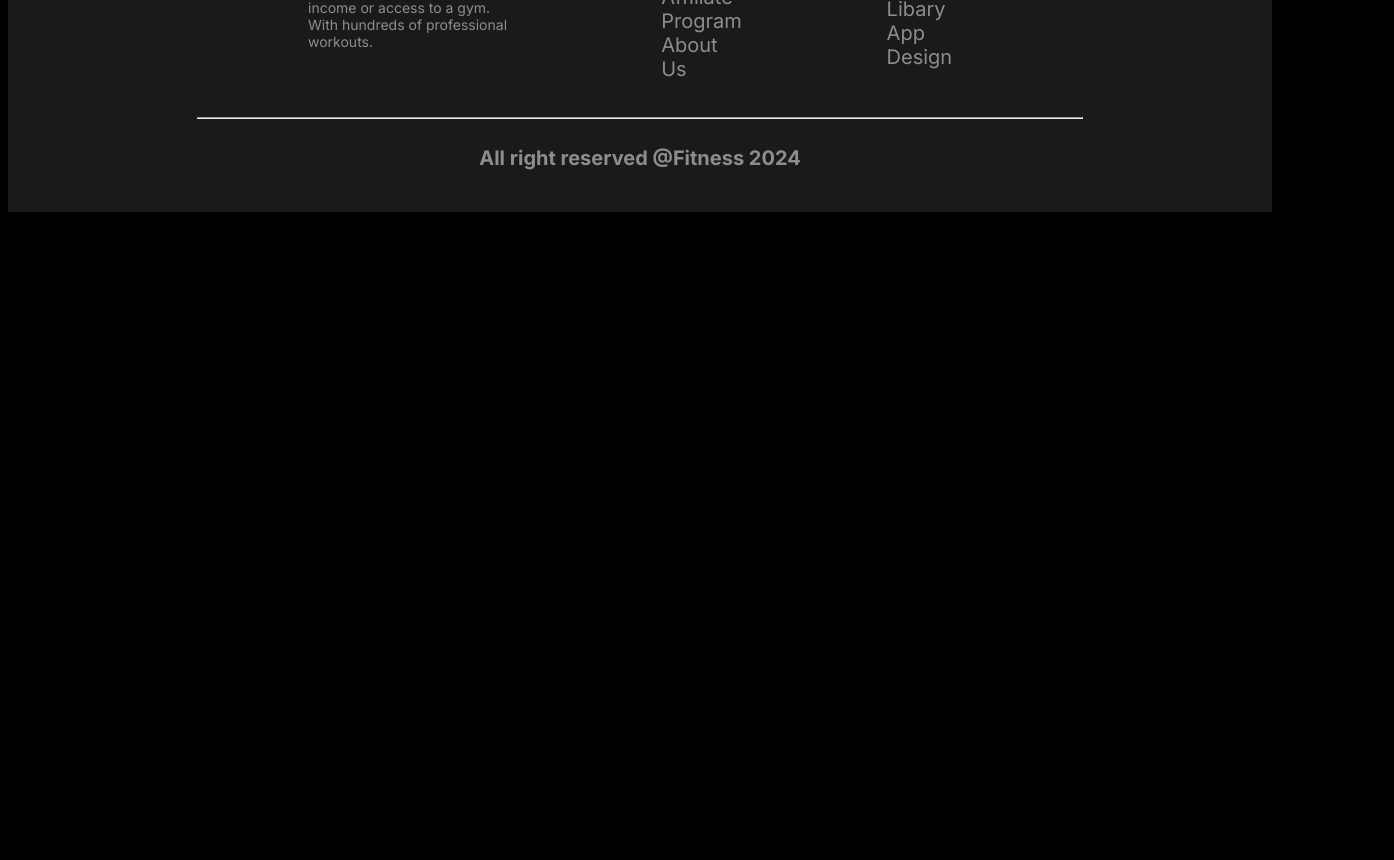
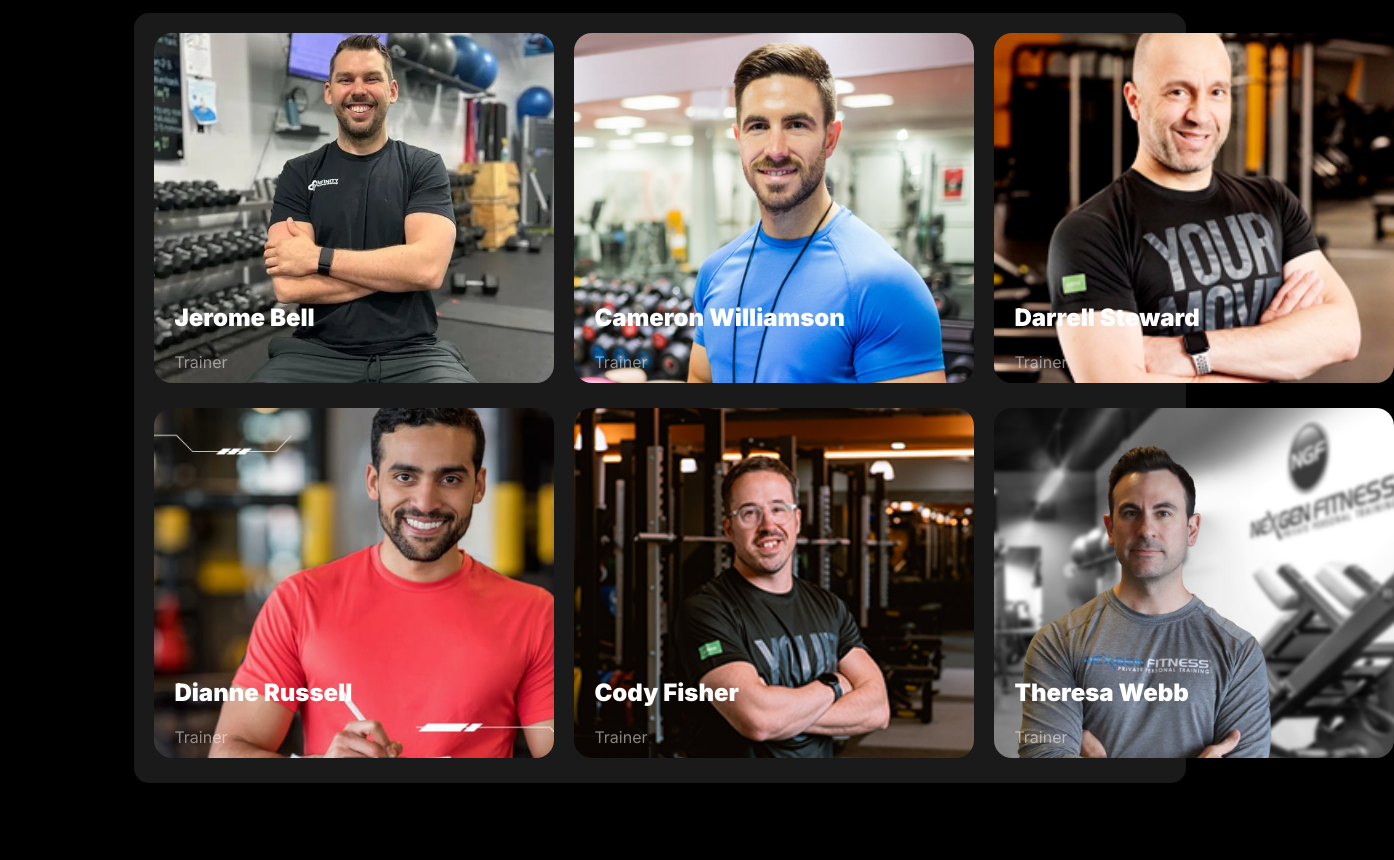
Before and after one commit to helal3419/Assignment-2, a plain HTML site: page index.html in a window 1280 px wide. Shown: the part 3023-3883 px from the top of the page, 1394 px wide, since content can reach past the window. Before the commit the page ends 3243 px from the top, so only its background shows below. Drawn offline with Linux system fonts and the light colour scheme.

Commit message:
complete meet team section  project html and css

```diff
--- a/index.html
+++ b/index.html
@@ -157,6 +157,51 @@
 
     </main> <br><br><br><br><br>
 
+    <section class="meet-team-section">
+        <div class="meet-team-header">
+            <h1>Meet Our Team</h1>
+            <p>We believe fitness should be accessible to everyone, everywhere, regardless of income or <br> access to a gym.</p>
+        </div>
+
+        <div class="picture-items">
+            <div class="img-one">
+                <h1>Jerome Bell</h1>
+                <p>Trainer</p>
+            </div>
+
+            <div class="img-two">
+                <h1>Cameron Williamson</h1>
+                <p>Trainer</p>
+
+            </div>
+
+            <div class="img-three">
+                <h1>Darrell Steward</h1>
+                <p>Trainer</p>
+
+            </div>
+
+            <div class="img-four">
+                <h1>Dianne Russell</h1>
+                <p>Trainer</p>
+            </div>
+
+            <div class="img-five">
+                <h1>Cody Fisher</h1>
+                <p>Trainer</p>
+
+            </div>
+
+            <div class="img-six">
+                <h1>Theresa Webb</h1>
+                <p>Trainer</p>
+            </div>
+
+
+        </div>
+
+    </section> <br><br>
+
     <footer class="footer">
         <div class="footer-fullbox">
             <div class="footer-left-content">
--- a/styles/style.css
+++ b/styles/style.css
@@ -288,6 +288,7 @@
 .sex{
     grid-area: sex;
 
+
 }
 
 .factor{
@@ -319,6 +320,112 @@
 border: none;
 background-color: rgba(255, 255, 255, 0.1);
 border-style: none;
+}
+/*meet our team full section start */
+.meet-team-section{
+    width: 80%;
+    height: 1000px;
+    margin: 0 auto;
+}
+.meet-team-header h1{
+    color: white;
+    font-size: 40px;
+    font-weight: 900;
+    text-align: center;
+}
+.meet-team-header p{
+    color: rgba(255, 255, 255, 0.5);
+    font-size: 16px;
+    font-weight: 400;
+    text-align: center;
+    padding-bottom: 50px;
+
+}
+
+.picture-items{
+    width: 100%;
+    margin: 0 auto;
+    height: 730px;
+    background-color: rgba(255, 255, 255, 0.1);
+    border-radius: 15px;
+    display: grid;
+    grid-template-columns: repeat(3, 1fr);
+    gap: 20px;
+    padding: 20px ;
+
+}
+.picture-items h1{
+    color: white;
+    font-size: 24px;
+    font-weight: 900;
+    margin-left: 20px;
+    padding-top: 250px;
+}
+.picture-items p{
+    color: rgba(255, 255, 255, 0.5);
+    font-size: 16px;
+    font-weight: 400;
+    margin-left: 20px;
+}
+.img-one{
+    background-image: url(../images/trainer1.png);
+    height: 350px ;
+    width: 400px;
+    background-repeat: no-repeat;
+    background-position: center;
+    background-size: cover;
+    border-radius: 18px;
+
+}
+.img-two{
+  background-image: url(../images/trainer2.png);
+  height: 350px ;
+  width: 400px;
+  background-repeat: no-repeat;
+  background-position: center;
+  background-size: cover;
+  border-radius: 18px;
+
+}
+.img-three{
+    background-image: url(../images/trainer3.png);
+    height: 350px ;
+    width: 400px;
+    background-repeat: no-repeat;
+    background-position: center;
+    background-size: cover;
+    border-radius: 18px;
+
+}
+.img-four{
+    background-image: url(../images/trainer4.png);
+    height: 350px ;
+    width: 400px;
+    background-repeat: no-repeat;
+    background-position: center;
+    background-size: cover;
+    border-radius: 18px;
+
+}
+.img-five{
+    background-image: url(../images/trainer5.png);
+    height: 350px ;
+    width: 400px;
+    background-repeat: no-repeat;
+    background-position: center;
+    background-size: cover;
+    border-radius: 18px;
+
+}
+.img-six{
+    background-image: url(../images/trainer6.png);
+    height: 350px ;
+    width: 400px;
+    background-repeat: no-repeat;
+    background-position: center;
+    background-size: cover;
+    border-radius: 18px;
+
 }
 
 /*footer fullcontent start */
```
